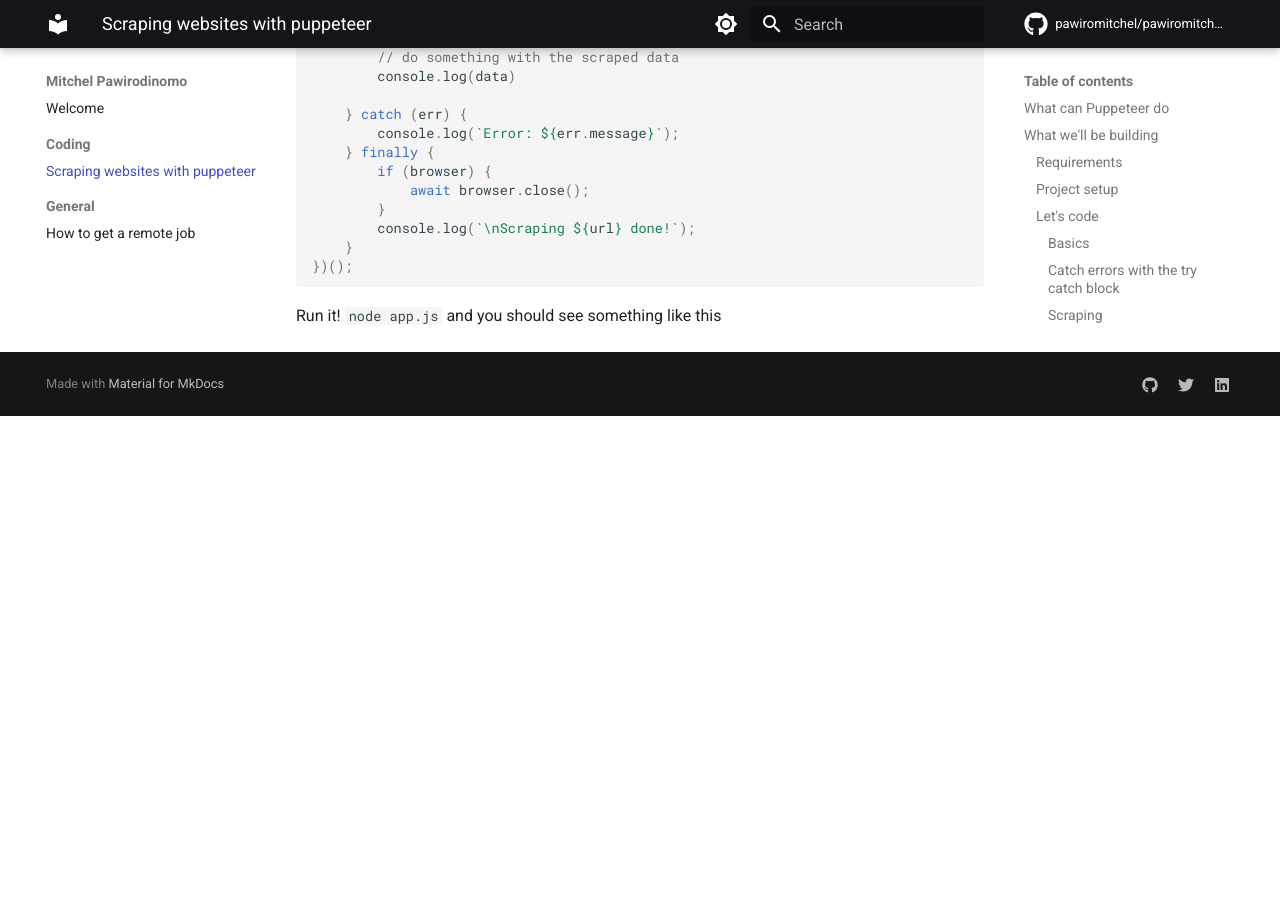
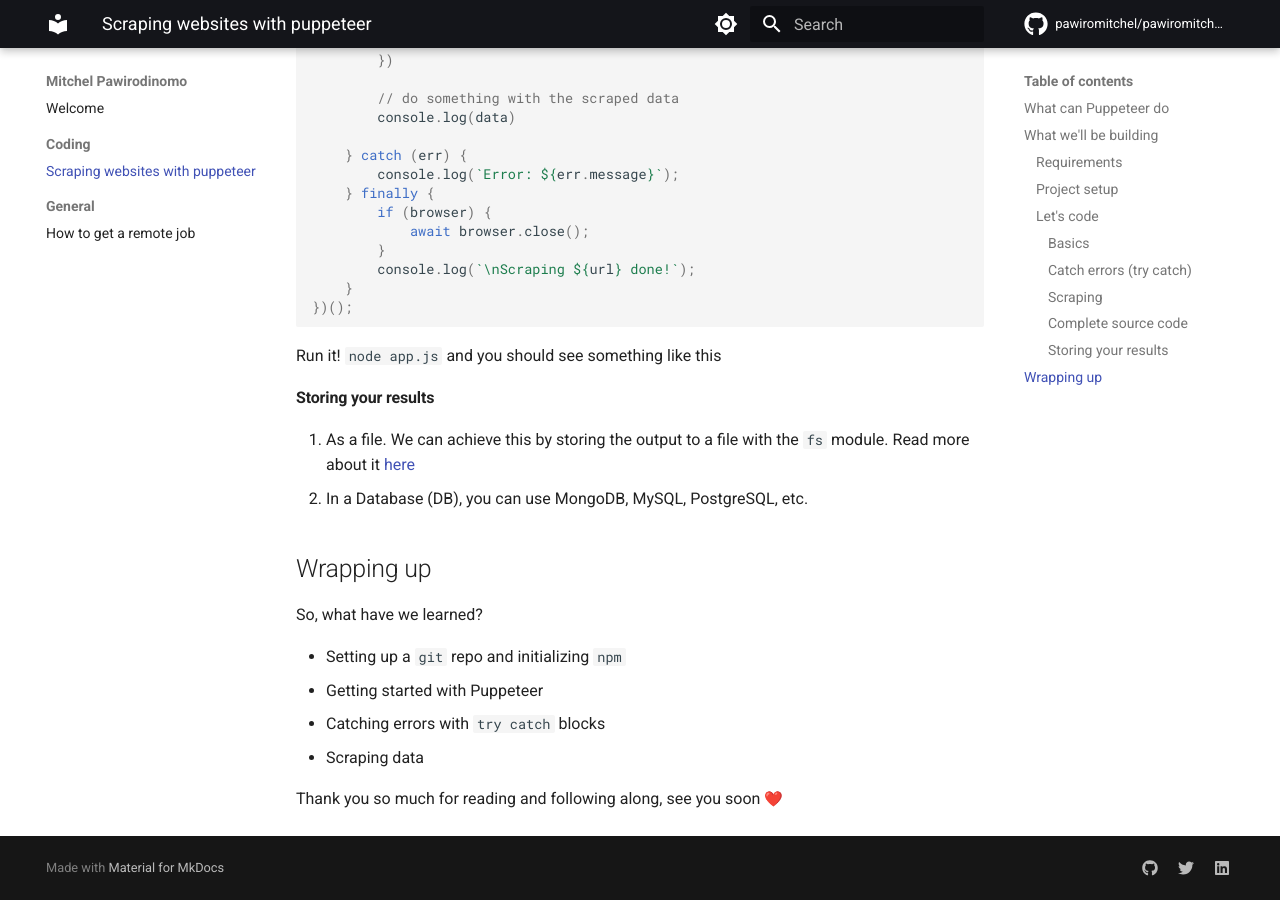
Before and after one commit to pawiromitchel/pawiromitchel.com, an MkDocs documentation site: the page built from docs/coding/scraping-websites-with-puppeteer.md, in a window 1280 px wide and 900 px high, scrolled down 4127 px. Built offline with MkDocs 1.6.1 and Material for MkDocs 9.7.7, drawn with Linux system fonts in a browser that asks for light colours; emoji names are drawn with the system emoji font; comment, search, counter and statistics services are not loaded; before the commit the page ends 4543 px from its top, so only the background shows below that; some of the changed text lies outside the part shown.

````diff
--- a/docs/coding/scraping-websites-with-puppeteer.md
+++ b/docs/coding/scraping-websites-with-puppeteer.md
@@ -55,7 +55,7 @@
 code .
 ```
 
-### Let's code :keyboard:
+### Let's code
 Alright, we're done setting up the project. Let's start coding! We'll use a local news website called [Starnieuws](https://www.starnieuws.com/) as our example.
 
 #### Basics
@@ -88,7 +88,7 @@
 
 Run it with `node <filename>.js` via your VSCode Terminal. Voila, a browser should open and you should be able to see the website.
 
-#### Catch errors with the try catch block
+#### Catch errors (try catch)
 
 We'll add a `try catch` block to catch any errors that might occur within the `async` function
 ```js
@@ -154,7 +154,7 @@
 #### Complete source code
 Your complete code should look like this
 
-```js
+```js title="app.js"
 const puppeteer = require('puppeteer');
 const url = 'https://www.starnieuws.com/';
 
@@ -206,3 +206,19 @@
 ```
 
 Run it! `node app.js` and you should see something like this
+
+#### Storing your results
+1. As a file. We can achieve this by storing the output to a file with the `fs` module. Read more about it [here](https://nodejs.dev/learn/the-nodejs-fs-module)
+2. In a Database (DB), you can use MongoDB, MySQL, PostgreSQL, etc.
+
+## Wrapping up
+
+So, what have we learned?
+
+
+- Setting up a `git` repo and initializing `npm`
+- Getting started with Puppeteer
+- Catching errors with `try catch` blocks
+- Scraping data
+
+Thank you so much for reading and following along, see you soon :heart:
````
